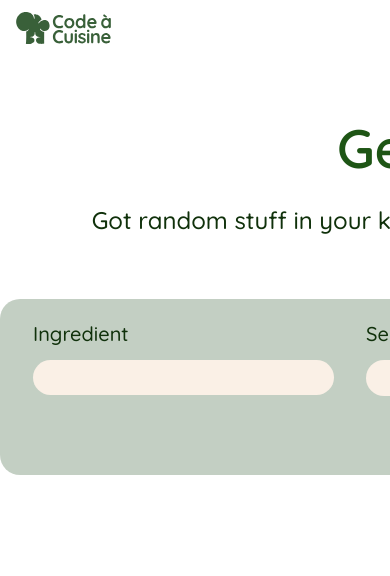
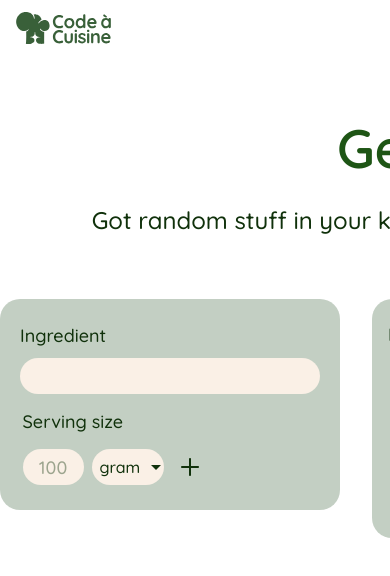
Before and after one commit to mlb27/code-a-cuisine, an Angular app: page /generator in a window 390 px wide. Shown: the top 576 px of the page. Built offline with nearby package versions, Linux system fonts and the light colour scheme.

Commit message:
style: added mobile ingredient components

```diff
--- a/src/app/pages/recipe-generator/components/ingredient-input/ingredient-input.html
+++ b/src/app/pages/recipe-generator/components/ingredient-input/ingredient-input.html
@@ -19,7 +19,13 @@
       role="group"
       aria-labelledby="serving-size-label"
     >
-      <input class="ingredient-input__amount-field" type="number" min="1" aria-label="Amount" />
+      <input
+        class="ingredient-input__amount-field"
+        type="number"
+        min="1"
+        placeholder="100"
+        aria-label="Amount"
+      />
 
       <span class="ingredient-input__unit-control">
         <select class="ingredient-input__unit-field" aria-label="Unit">
--- a/src/app/pages/recipe-generator/components/ingredient-input/ingredient-input.scss
+++ b/src/app/pages/recipe-generator/components/ingredient-input/ingredient-input.scss
@@ -185,6 +185,53 @@
   }
 }
 
+@media (max-width: 767px) {
+  :host {
+    width: 100%;
+    max-width: functions.px-to-rem(340);
+    height: functions.px-to-rem(211);
+  }
+
+  .ingredient-input {
+    flex-direction: column;
+    gap: functions.px-to-rem(16);
+    padding: functions.px-to-rem(25) functions.px-to-rem(20);
+
+    &__ingredient-column {
+      flex-basis: functions.px-to-rem(70);
+      width: 100%;
+      height: functions.px-to-rem(70);
+    }
+
+    &__serving-column {
+      flex-basis: functions.px-to-rem(75);
+      width: 100%;
+      height: functions.px-to-rem(75);
+      padding-left: functions.px-to-rem(2.5);
+    }
+
+    &__label {
+      height: functions.px-to-rem(23);
+      font-size: functions.px-to-rem(18);
+      line-height: functions.px-to-rem(23);
+    }
+
+    &__text-field {
+      height: functions.px-to-rem(36);
+      margin-top: functions.px-to-rem(11);
+    }
+
+    &__serving-controls {
+      margin-top: functions.px-to-rem(16);
+    }
+
+    &__amount-field::placeholder {
+      color: rgba(variables.$dark-green, 0.4);
+      opacity: 1;
+    }
+  }
+}
+
 @media (prefers-reduced-motion: reduce) {
   .ingredient-input__add-button {
     transition: none;
--- a/src/app/pages/recipe-generator/components/ingredient-list/ingredient-list.scss
+++ b/src/app/pages/recipe-generator/components/ingredient-list/ingredient-list.scss
@@ -135,3 +135,56 @@
     background-color: variables.$cream;
   }
 }
+
+@media (max-width: 767px) {
+  :host {
+    width: 100%;
+    max-width: functions.px-to-rem(340);
+    height: functions.px-to-rem(130);
+  }
+
+  :host:has(.ingredient-list__item) {
+    height: functions.px-to-rem(239);
+  }
+
+  .ingredient-list {
+    padding: functions.px-to-rem(24) functions.px-to-rem(16);
+
+    &__title {
+      width: 100%;
+      height: functions.px-to-rem(23);
+      font-size: functions.px-to-rem(18);
+      line-height: functions.px-to-rem(23);
+    }
+
+    &__items {
+      gap: functions.px-to-rem(8);
+      width: 100%;
+      height: functions.px-to-rem(144);
+      margin-top: functions.px-to-rem(24);
+
+      &:empty {
+        display: none;
+      }
+    }
+
+    &__item {
+      gap: functions.px-to-rem(32);
+      width: 100%;
+      padding-right: functions.px-to-rem(2);
+      padding-left: 0;
+    }
+
+    &__details {
+      flex: 1 1 auto;
+      width: auto;
+      min-width: 0;
+    }
+
+    &__name {
+      flex: 1 1 auto;
+      width: auto;
+      min-width: 0;
+    }
+  }
+}
```
